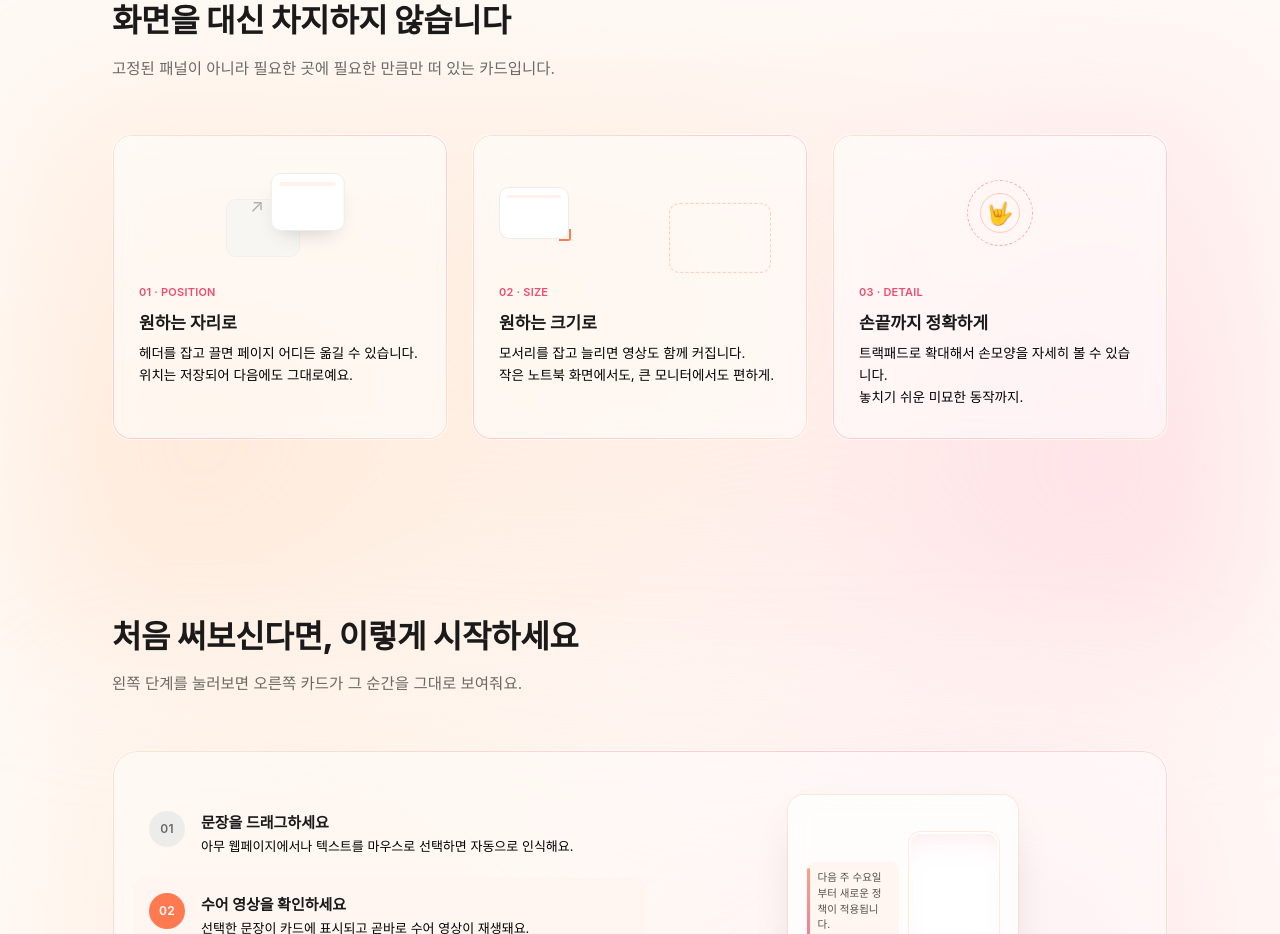
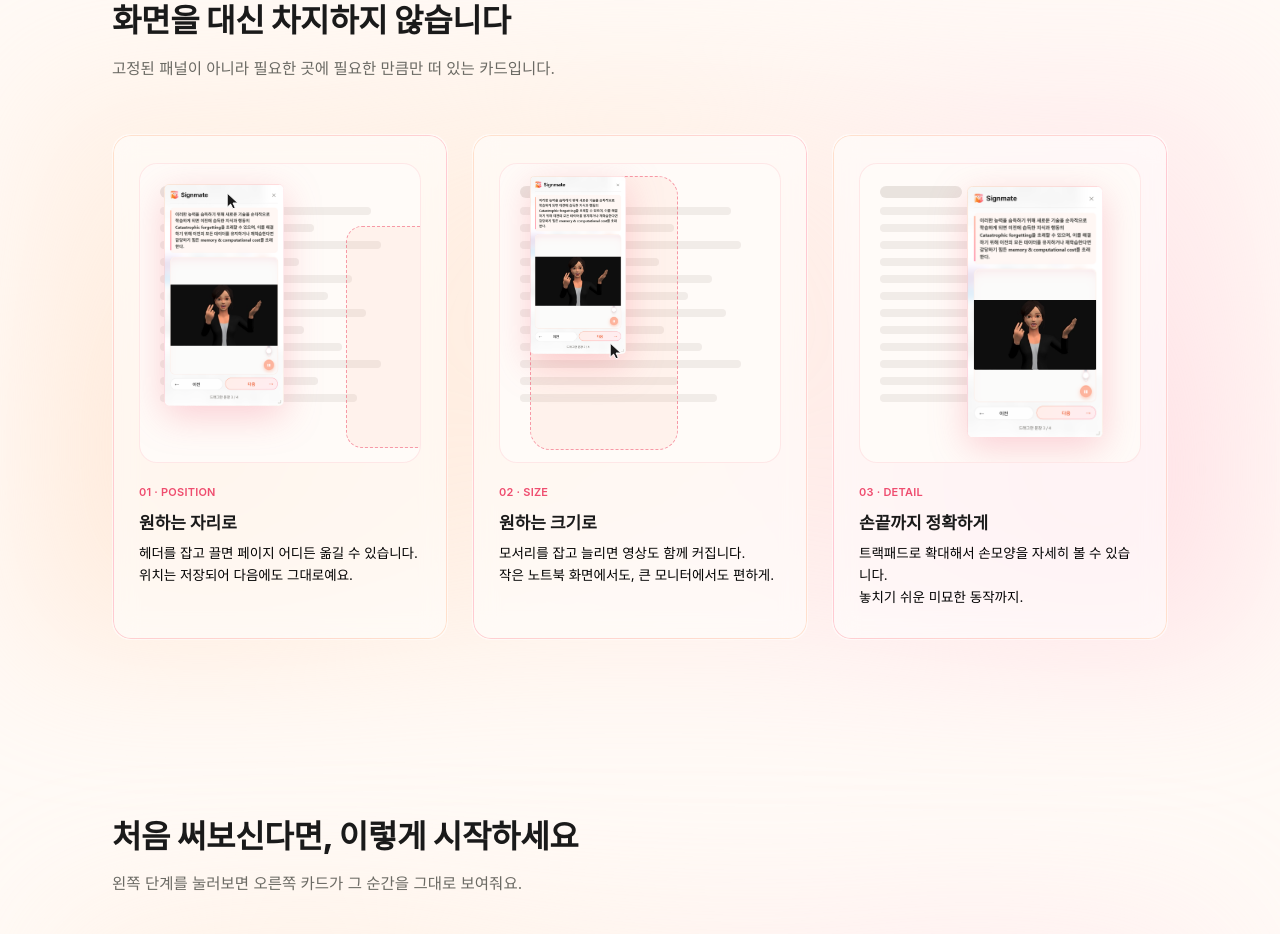
Before and after one commit to sign-mate/WEBSITE, a React (Vite) app: page / in a window 1280 px wide. Shown: the part 800-1734 px from the top of the page. Built offline with nearby package versions, Linux system fonts and the light colour scheme; no server answers; grey boxes are pictures that could not be loaded; a web font is replaced by a local one.

Commit message:
Redesign onboarding card illustrations with real overlay screenshot

```diff
--- a/src/components/Features.tsx
+++ b/src/components/Features.tsx
@@ -1,12 +1,49 @@
 import { useReveal } from "../hooks/useReveal";
+
+function CursorIcon() {
+  return (
+    <svg className="illus-cursor" width="14" height="18" viewBox="0 0 14 18" fill="none" aria-hidden="true">
+      <path
+        d="M1.2 1L1.2 15.3L4.6 12.1L6.9 16.8L9.3 15.7L7 11L11.9 11L1.2 1Z"
+        fill="#1a1a1a"
+        stroke="#fff"
+        strokeWidth="1"
+        strokeLinejoin="round"
+      />
+    </svg>
+  );
+}
+
+function PinchIcon() {
+  return (
+    <svg width="8" height="8" viewBox="0 0 8 8" fill="none" aria-hidden="true">
+      <path d="M1 1L2.8 2.8M1 1V2.3M1 1H2.3" stroke="#fff" strokeWidth="1" strokeLinecap="round" />
+      <path d="M7 7L5.2 5.2M7 7V5.7M7 7H5.7" stroke="#fff" strokeWidth="1" strokeLinecap="round" />
+    </svg>
+  );
+}
+
+const LINE_WIDTHS = [88, 64, 92, 58, 80, 70, 86, 60, 76, 92, 66, 82];
+
+function IllusLines() {
+  return (
+    <div className="illus-lines">
+      <span className="illus-line illus-line--title" />
+      {LINE_WIDTHS.map((w, i) => (
+        <span key={i} className="illus-line" style={{ width: `${w}%` }} />
+      ))}
+    </div>
+  );
+}
 
 function DragVisual() {
   return (
-    <div className="mv-drag">
-      <div className="mv-drag-inner">
-        <div className="ghost" />
-        <div className="card" />
-        <span className="arrow">↗</span>
+    <div className="illus-stage" aria-hidden="true">
+      <IllusLines />
+      <div className="illus-target illus-drag-target" />
+      <div className="illus-overlay illus-overlay--drag">
+        <img src="/onboarding/overlay.png" alt="" />
+        <CursorIcon />
       </div>
     </div>
   );
@@ -14,21 +51,35 @@ function DragVisual() {
 
 function ResizeVisual() {
   return (
-    <div className="mv-resize">
-      <div className="box">
-        <div className="handle" />
+    <div className="illus-stage" aria-hidden="true">
+      <IllusLines />
+      <div className="illus-resize-anchor">
+        <div className="illus-target illus-resize-target" />
+        <div className="illus-overlay illus-overlay--resize">
+          <img src="/onboarding/overlay.png" alt="" />
+          <CursorIcon />
+        </div>
       </div>
-      <div className="grow" />
     </div>
   );
 }
 
 function ZoomVisual() {
   return (
-    <div className="mv-zoom">
-      <div className="ring2" />
-      <div className="ring1" />
-      <span className="hand">🤟</span>
+    <div className="illus-stage" aria-hidden="true">
+      <IllusLines />
+      <div className="illus-overlay illus-overlay--zoom">
+        <img src="/onboarding/overlay.png" alt="" />
+        <div className="illus-video-mask">
+          <div className="illus-video-zoom">
+            <img src="/onboarding/avatar.jpg" alt="" />
+          </div>
+          <div className="illus-zoom-chip">
+            <PinchIcon />
+            <span>×2.4</span>
+          </div>
+        </div>
+      </div>
     </div>
   );
 }
--- a/src/index.css
+++ b/src/index.css
@@ -386,7 +386,7 @@ section.wrap { padding: 88px 32px; position: relative; }
 .feature:hover { transform: translateY(-5px); box-shadow: 0 22px 44px -26px rgba(26,26,26,0.18), var(--glass-sheen); }
 .feature:hover::after { opacity: 1; }
 .feature-visual { display: flex; align-items: center; margin-bottom: 22px; }
-.feature .feature-visual { height: 100px; }
+.feature .feature-visual { height: 300px; }
 .feature .mono { font-size: 11px; color: var(--coral-deep); margin-bottom: 10px; display: block; }
 .feature h3 { font-size: 17px; font-weight: 700; margin: 0 0 8px; }
 .feature p { font-size: 13.5px; line-height: 1.65; color: #000; margin: 0; }
@@ -417,6 +417,104 @@ section.wrap { padding: 88px 32px; position: relative; }
 @keyframes floaty { 0%, 100% { transform: translateY(0); } 50% { transform: translateY(-7px); } }
 
 .demo-card.idle { animation: floaty 4.2s ease-in-out infinite; }
+
+/* Feature card illustrations (extension overlay screenshots) */
+.illus-stage {
+  position: relative;
+  width: 100%;
+  height: 300px;
+  border-radius: 18px;
+  background: #FFFBF8;
+  border: 1px solid rgba(240, 80, 110, 0.12);
+  overflow: hidden;
+}
+
+.illus-lines { position: absolute; inset: 0; padding: 22px 20px; display: flex; flex-direction: column; gap: 9px; }
+.illus-line { display: block; height: 8px; border-radius: 4px; background: rgba(120, 100, 90, 0.10); }
+.illus-line--title { height: 12px; width: 34%; background: rgba(120, 100, 90, 0.16); border-radius: 6px; }
+
+.illus-target {
+  position: absolute;
+  border-radius: 16px;
+  border: 1.5px dashed rgba(240, 80, 110, 0.55);
+  background: rgba(255, 122, 92, 0.07);
+}
+.illus-drag-target { left: 206px; top: 62px; width: 120px; height: 222px; }
+.illus-resize-target { left: 0; top: 0; width: 148px; height: 274px; border-radius: 20px; }
+
+.illus-overlay { position: absolute; filter: drop-shadow(0 10px 18px rgba(240, 80, 110, 0.26)); }
+.illus-overlay img { display: block; width: 100%; height: 100%; object-fit: cover; }
+.illus-cursor { position: absolute; pointer-events: none; }
+
+.illus-overlay--drag {
+  left: 24px; top: 20px; width: 120px; aspect-ratio: 3352 / 6200;
+  transform: translate(0, 0) scale(1);
+  animation: onbDragMove 6s ease-in-out infinite;
+}
+.illus-overlay--drag .illus-cursor { left: 62px; top: 8px; }
+
+.illus-resize-anchor { position: absolute; left: 30px; top: 12px; }
+.illus-overlay--resize {
+  left: 0; top: 0; width: 96px; aspect-ratio: 3352 / 6200;
+  animation: onbResizeWidth 6s ease-in-out infinite;
+}
+.illus-overlay--resize .illus-cursor { right: 3px; bottom: -6px; }
+
+.illus-overlay--zoom { left: 107px; top: 22px; width: 136px; aspect-ratio: 3352 / 6200; }
+
+.illus-video-mask {
+  position: absolute;
+  left: 5.43%; top: 45.32%; width: 89.23%; height: 27.55%;
+  overflow: hidden;
+  background: #0d0d0d;
+}
+.illus-video-zoom {
+  width: 100%; height: 100%;
+  transform-origin: 82% 36%;
+  transform: scale(1);
+  animation: onbPinchZoom 6s ease-in-out infinite;
+}
+.illus-video-zoom img { display: block; width: 100%; height: 100%; object-fit: cover; }
+
+.illus-zoom-chip {
+  position: absolute;
+  left: 4px; top: 4px;
+  display: flex;
+  align-items: center;
+  gap: 3px;
+  padding: 3px 6px;
+  border-radius: 8px;
+  background: rgba(31, 26, 23, 0.78);
+  font-family: var(--mono);
+  font-size: 8px;
+  font-weight: 700;
+  color: #fff;
+  opacity: 0;
+  animation: onbChipFade 6s ease-in-out infinite;
+}
+
+@keyframes onbDragMove {
+  0%, 12% { transform: translate(0, 0) scale(1); }
+  18% { transform: translate(0, 0) scale(1.04); }
+  50% { transform: translate(182px, 42px) scale(1.04); }
+  58%, 78% { transform: translate(182px, 42px) scale(1); }
+  92%, 100% { transform: translate(0, 0) scale(1); }
+}
+@keyframes onbResizeWidth {
+  0%, 14% { width: 96px; }
+  46%, 74% { width: 148px; }
+  94%, 100% { width: 96px; }
+}
+@keyframes onbPinchZoom {
+  0%, 14% { transform: scale(1); }
+  42%, 74% { transform: scale(2.4); }
+  94%, 100% { transform: scale(1); }
+}
+@keyframes onbChipFade {
+  0%, 26% { opacity: 0; }
+  40%, 76% { opacity: 1; }
+  86%, 100% { opacity: 0; }
+}
 
 .reveal { opacity: 0; transform: translateY(26px); transition: opacity 0.7s cubic-bezier(.2,.8,.2,1), transform 0.7s cubic-bezier(.2,.8,.2,1); }
 .reveal.visible { opacity: 1; transform: translateY(0); }
```
Also changed, not shown: public/onboarding/avatar.jpg (added), public/onboarding/overlay.png (added).
